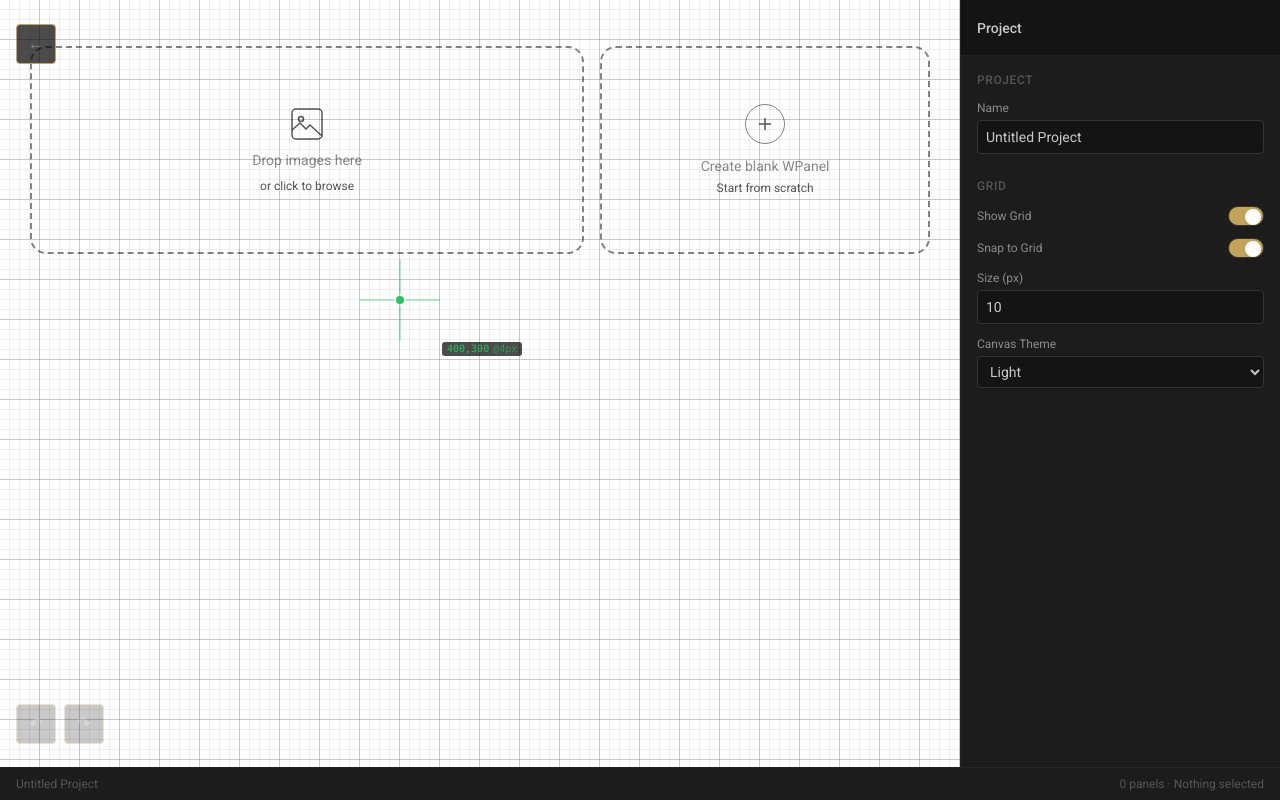
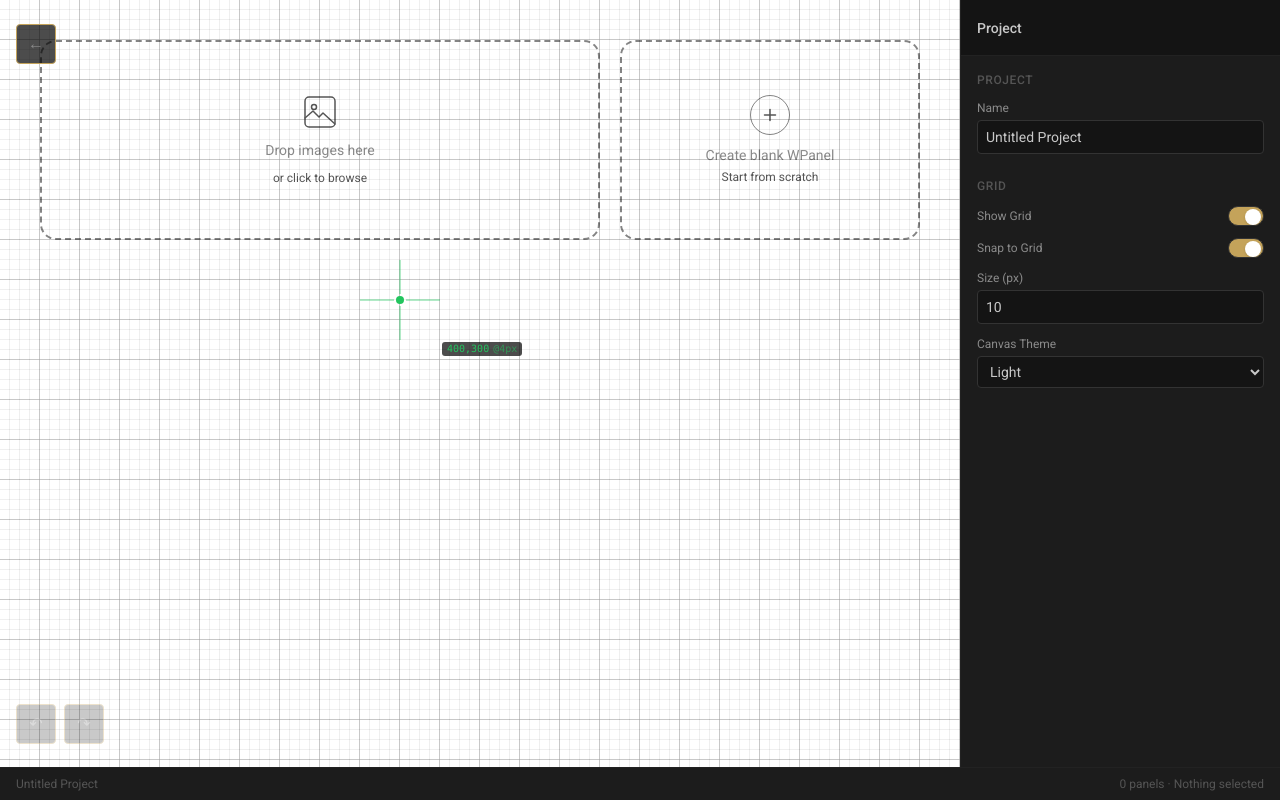
Before and after one commit to onth0s/takegumi, a Next.js app: page /workspace in a window 1280 px wide. Built offline with nearby package versions, Linux system fonts and the light colour scheme.

Commit message:
WProject: align to major grid lines (40px rhythm) — padding 30→40, gap 30→40, columns 600→560

```diff
--- a/src/components/canvas/WProject/WProject.tsx
+++ b/src/components/canvas/WProject/WProject.tsx
@@ -50,7 +50,7 @@ export default function WProject({ project }: Props) {
   return (
     <div
       onClick={handleCanvasClick}
-      className={`w-full max-w-[960px] h-full overflow-y-auto no-scrollbar flex flex-col gap-[30px] p-[30px] ${
+      className={`w-full max-w-[960px] h-full overflow-y-auto no-scrollbar flex flex-col gap-[40px] p-[40px] ${
         project.canvasTheme === "dark" ? "bg-black" : "bg-white"
       }`}
     >
@@ -69,7 +69,7 @@ export default function WProject({ project }: Props) {
         </div>
       ))}
 
-      <div className="flex flex-row items-stretch gap-4 w-full mt-4 shrink-0">
+      <div className={`grid grid-cols-[560px_1fr] gap-[20px] w-full shrink-0 ${project.panels.length > 0 ? "mt-auto" : ""}`}>
         <ImageDropZone
           id="viewport-drop-zone"
           variant="editor"
@@ -89,7 +89,7 @@ export default function WProject({ project }: Props) {
           id="create-blank-wpanel-btn"
           onClick={handleCreateBlankPanel}
           onKeyDown={(e) => e.key === "Enter" && handleCreateBlankPanel()}
-          className="group flex flex-col items-center justify-center gap-3 flex-[3.5] h-52 px-8 border-2 border-dashed rounded-2xl cursor-pointer transition-colors duration-200 outline-none focus-visible:ring-1 focus-visible:ring-accent/50 border-border-default/60 hover:border-accent/50 hover:bg-accent/5"
+          className="group flex flex-col items-center justify-center gap-[10px] h-[200px] px-[30px] border-2 border-dashed rounded-2xl cursor-pointer transition-colors duration-200 outline-none focus-visible:ring-1 focus-visible:ring-accent/50 border-border-default/60 hover:border-accent/50 hover:bg-accent/5"
         >
           <div className="w-10 h-10 rounded-full border border-border-default/60 flex items-center justify-center group-hover:border-accent/50 transition-colors duration-200">
             <svg width="16" height="16" viewBox="0 0 16 16" fill="none" className="text-text-tertiary group-hover:text-accent transition-colors duration-200">
--- a/src/components/shared/ImageDropZone.tsx
+++ b/src/components/shared/ImageDropZone.tsx
@@ -2,7 +2,7 @@
 
 const VARIANT_LAYOUT: Record<"home" | "editor", string> = {
   home: "flex-[6.5] h-64 rounded-xl bg-background px-6 text-center",
-  editor: "flex-[6.5] h-52 rounded-2xl px-8",
+  editor: "h-[200px] rounded-2xl px-[30px]",
 };
 
 interface Props {
@@ -46,7 +46,7 @@ export default function ImageDropZone({
       onDragLeave={onDragLeave}
       onDrop={onDrop}
       className={[
-        "group flex flex-col items-center justify-center gap-2",
+        "group flex flex-col items-center justify-center gap-[10px]",
         "border-2 border-dashed cursor-pointer",
         "transition-colors duration-200 outline-none",
         "focus-visible:ring-1 focus-visible:ring-accent/50",
```
